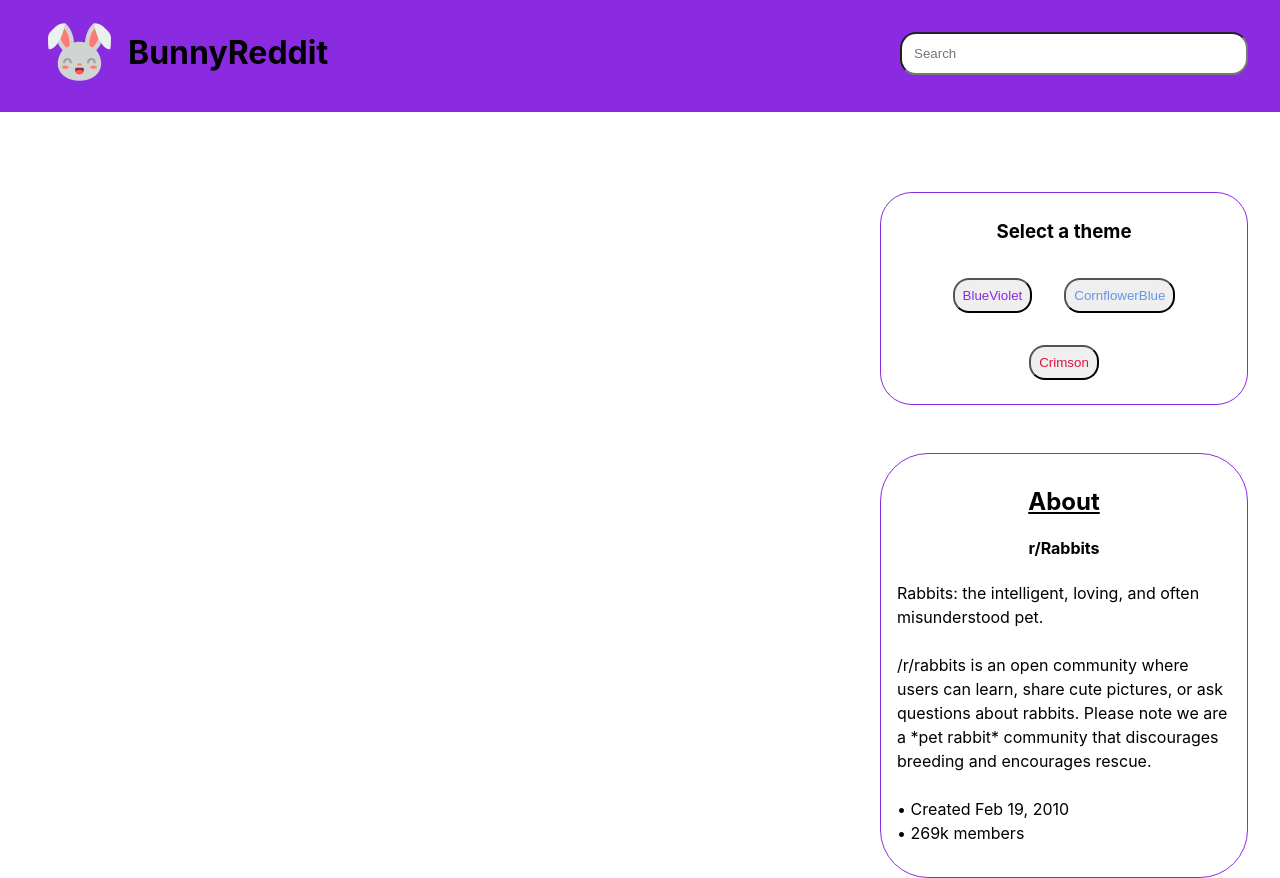
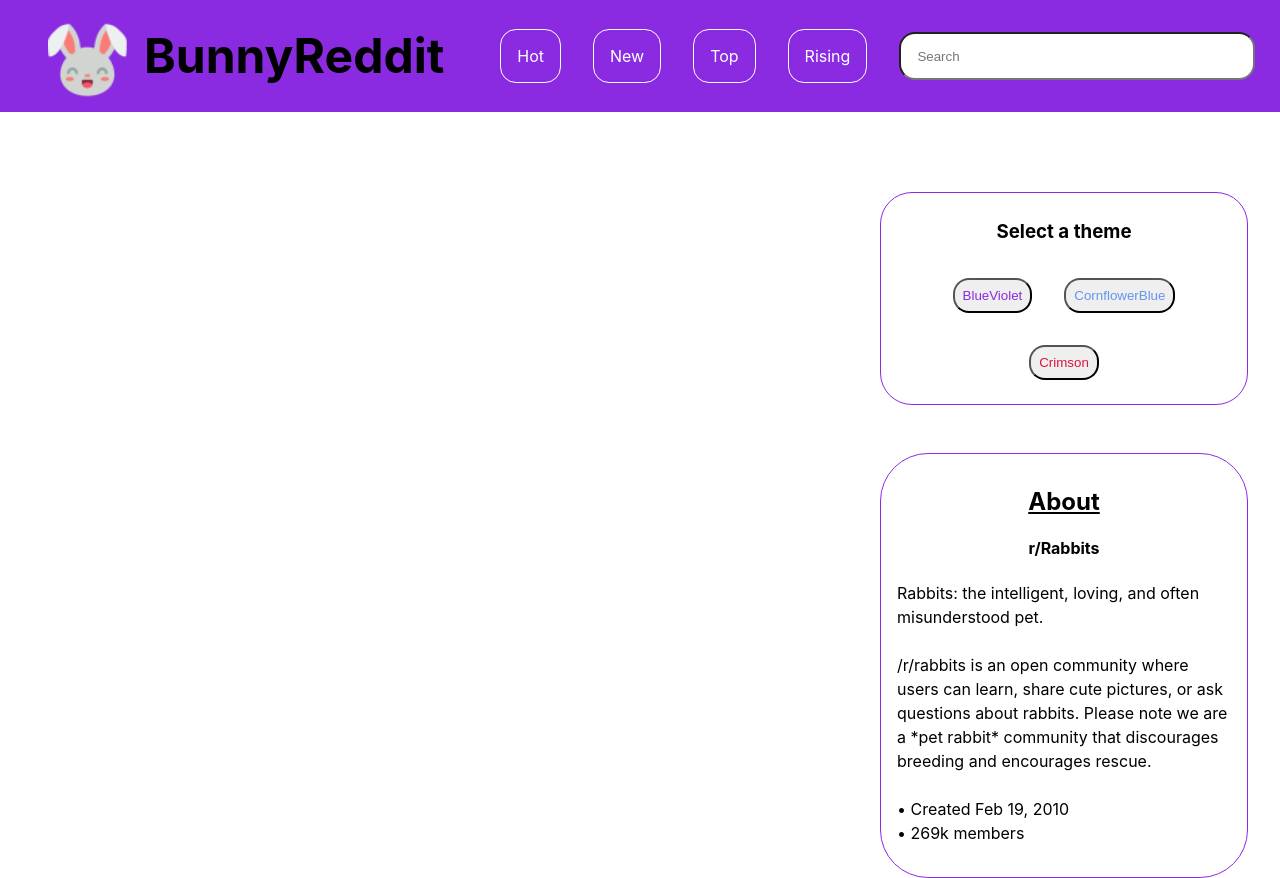
Before and after one commit to owka54/bunny-reddit, a React (Vite) app: page / in a window 1280 px wide. Built offline with nearby package versions, Linux system fonts and the light colour scheme.

Commit message:
Add filters & searchbar component to header

```diff
--- a/src/App.css
+++ b/src/App.css
@@ -7,35 +7,67 @@
   /* text-align: center; */
 }
 
-/* Header and logo */
+/* Header */
 .header {
   margin: 0;
   padding: 1rem;
   height: 5rem;
   width: 100%;
   vertical-align: middle;
-  flex-direction: row;
+  display: flex;
   margin-bottom: 2rem;
+  justify-content: space-between;
+}
+.header div {
+  display: inline-flex;
+  text-align: center;
+}
+#logo {
+  display: inline;
+  padding: 0.25rem 1rem 0 2rem;
+  justify-content: flex-start;
+  height: 100%;
 }
 .header h1 {
-  line-height: 2rem;
-  width: 50%;
+  display: inline;
+  align-self: center;
+  margin: 0;
+  font-size: 3rem;
 }
-#logo {
-  float: left;
-  padding: 0.25rem 1rem 0 2rem;
+.filters {
+  align-self: center;
 }
-#search {
-  float: right;
-  padding: 0.75rem;
+.filters ul {
+  list-style-type: none;
+  text-align: center;
+  /* bottom: 48%;
+  transform: translateY(48%); */
+}
+.filters ul li {
+  display: inline;
+  padding: 1rem;
+}
+.filters ul a {
+  text-decoration: none;
+  color: white;
+  border: 1px solid white;
+  border-radius: 1rem;
+  padding: 1rem;
+}
+.searchbar {
+  display: inline-flex;
+  justify-content: flex-end;
+  padding: 1rem;
   margin-right: 3rem;
   margin-bottom: 0;
-  top: 137%;
-  transform: translateY(-137%);
-  width: 20rem;
   border-radius: 1rem;
 }
-/* End header and logo */
+.searchbar input {
+  padding: 1rem;
+  border-radius: 1rem;
+  width: 20rem;
+}
+/* End header */
 
 .right-side-container {
   display: flex;
--- a/src/App.jsx
+++ b/src/App.jsx
@@ -15,6 +15,7 @@ function App() {
       <div className="App" style={{backgroundColor: themeColor}}>
         <Header />
 
+
         <div className='right-side-container'>
 
           <div className='theme-selector' style={{borderColor: themeColor}}>
--- a/src/components/header.jsx
+++ b/src/components/header.jsx
@@ -1,12 +1,20 @@
 import rabbitLogo from '../assets/rabbit.png'
+import Filters from '../features/filters/filters'
+import SearchBar from '../features/searchBar/searchBar'
 
 export default function Header() {
     return (
         <header className='header'>
-            <img id='logo' src={rabbitLogo} alt="Rabbit logo" />
-            <h1>BunnyReddit</h1>
+            <div>
+                <img id='logo' src={rabbitLogo} alt="Rabbit logo" />
+                <h1>BunnyReddit</h1>
+            </div>
 
-            <input id='search' placeholder='Search' />
+
+            <Filters />
+
+            <SearchBar />
+
         </header>
     )
 }
--- a/src/features/filters/filters.jsx
+++ b/src/features/filters/filters.jsx
@@ -0,0 +1,16 @@
+import { useDispatch } from "react-redux";
+
+export default function Filters() {
+    const dispatch = useDispatch()
+
+    return (
+        <div className="filters">
+            <ul>
+                <li><a href='#'>Hot</a></li>
+                <li><a href='#'>New</a></li>
+                <li><a href='#'>Top</a></li>
+                <li><a href='#'>Rising</a></li>
+            </ul>
+        </div>
+    )
+}
--- /dev/null
+++ b/src/features/searchBar/searchBar.jsx
@@ -0,0 +1,11 @@
+import { useDispatch } from "react-redux";
+
+export default function SearchBar() {
+    const dispatch = useDispatch()
+
+    return (
+        <div className='searchbar'>
+            <input type='text' placeholder="Search" />
+        </div>
+    )
+}
```
